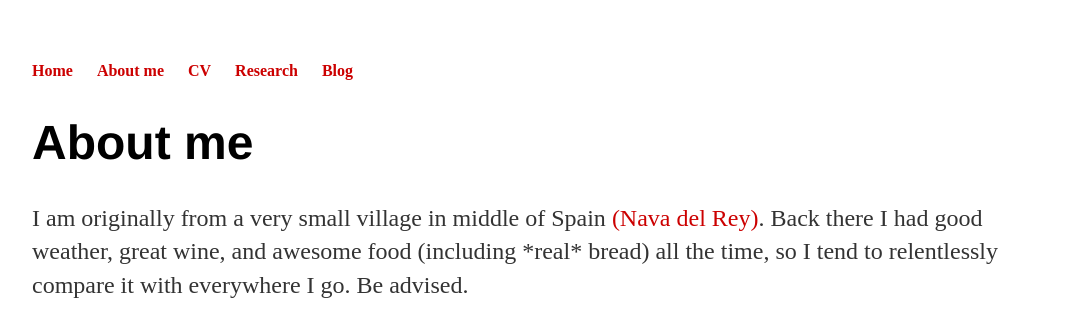
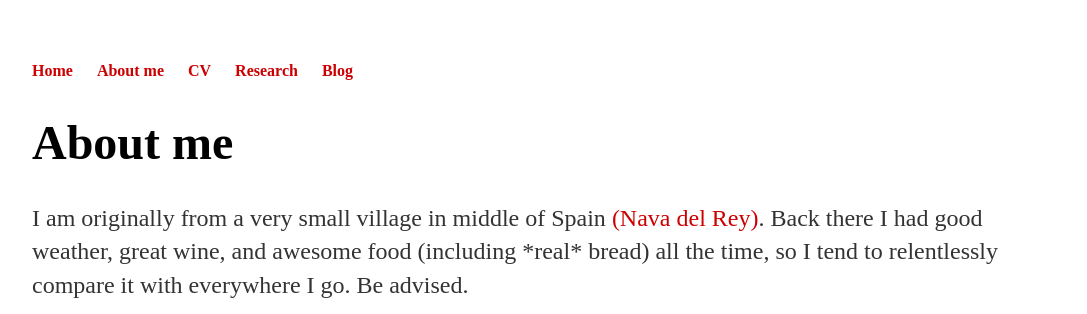
Before and after one commit to DiezMolino/diezmolino.github.io, a Jekyll site: the page about/index.html, which Jekyll copies as it is, in a window 1280 px wide. Shown: the top 314 px of the page, without its empty margins (96-1183 px from the left). Built offline with Jekyll 4.4.1, drawn with Linux system fonts in a browser that asks for light colours.

Commit message:
Update main.css

```diff
--- a/css/main.css
+++ b/css/main.css
@@ -23,7 +23,7 @@ a:hover {
 }
 h1 {
     font-size: 3em;
-    font-family:'Helvetica', 'Arial', 'Sans-Serif';
+    font-family:'Freight Text Pro';
 }
 p {
     font-size: 1.5em;
```
